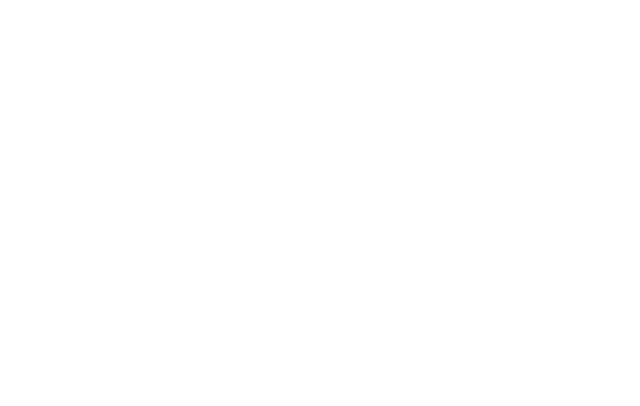
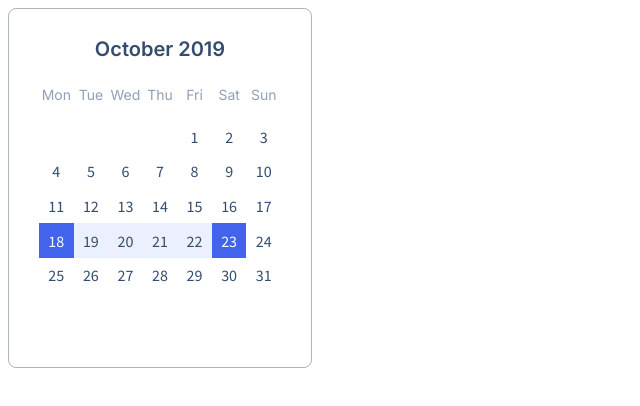
Before and after one commit to js-tasks-ru/htmlcss-20220120_vitalauto1980, a website: page 05-lection3/03-calendar/index.html in a window 1280 px wide. Shown: the whole page, without its empty margins (0-640 px from the left). Drawn offline with Linux system fonts and the light colour scheme.

Commit message:
add calendar

```diff
--- a/05-lection3/03-calendar/calendar.css
+++ b/05-lection3/03-calendar/calendar.css
@@ -0,0 +1,67 @@
+.calendar {
+    max-width: 304px;
+    width: 100%;
+    background: var(--white);
+    border: 1px solid;
+    border-color: var(--grey-3);
+    box-sizing: border-box;
+    border-radius: 8px;
+    padding: 28px 30px 40px 30px;
+}
+.calendar__header {
+    font-family: 'Inter', sans-serif;
+    font-style: normal;
+    font-weight: 600;
+    font-size: 20px;
+    line-height: 24px;
+    color: var(--navy);
+    text-align: center;
+    margin: 0;
+    margin-bottom: 24px;
+}
+.calendar__wrapper {
+    position: relative;
+    padding-bottom: 100%;
+
+}
+.calendar__inner {
+    position: absolute;
+    top: 0;
+    left: 0;
+    right: 0;
+    bottom: 0;
+    display: grid;
+    grid-template-columns: repeat(7, 1fr);
+    grid-template-rows: repeat(7, 1fr);
+}
+.calendar__item {
+    display: flex;
+    align-items: center;
+    justify-content: center;
+    font-family: 'Source Sans Pro', sans-serif;
+    font-style: normal;
+    font-weight: normal;
+    font-size: 16px;
+    line-height: 20px;
+    color: var(--navy);
+}
+.calendar__item_day {
+    font-family: 'Inter', sans-serif;
+    font-style: normal;
+    font-weight: normal;
+    font-size: 14px;
+    line-height: 20px;
+    color: var(--grey-5);
+    display: flex;
+    align-items: flex-start;
+
+}
+.calendar__item_dark {
+    background: var(--blue-2);
+    color: var(--white);
+}
+.calendar__item_light {
+    background: rgba(160, 177, 245, 0.2);
+
+
+}
--- a/05-lection3/03-calendar/index.html
+++ b/05-lection3/03-calendar/index.html
@@ -7,6 +7,54 @@
         <title>Calendar</title>
     </head>
     <body>
-
+        <div class="calendar">
+            <h1 class="calendar__header">October 2019</h1>
+            <div class="calendar__wrapper">
+                <div class="calendar__inner">
+                    <span class="calendar__item calendar__item_day">Mon</span>
+                    <span class="calendar__item calendar__item_day">Tue</span>
+                    <span class="calendar__item calendar__item_day">Wed</span>
+                    <span class="calendar__item calendar__item_day">Thu</span>
+                    <span class="calendar__item calendar__item_day">Fri</span>
+                    <span class="calendar__item calendar__item_day">Sat</span>
+                    <span class="calendar__item calendar__item_day">Sun</span>
+                    <span class="calendar__item"></span>
+                    <span class="calendar__item"></span>
+                    <span class="calendar__item"></span>
+                    <span class="calendar__item"></span>
+                    <span class="calendar__item">1</span>
+                    <span class="calendar__item">2</span>
+                    <span class="calendar__item">3</span>
+                    <span class="calendar__item">4</span>
+                    <span class="calendar__item">5</span>
+                    <span class="calendar__item">6</span>
+                    <span class="calendar__item">7</span>
+                    <span class="calendar__item">8</span>
+                    <span class="calendar__item">9</span>
+                    <span class="calendar__item">10</span>
+                    <span class="calendar__item">11</span>
+                    <span class="calendar__item">12</span>
+                    <span class="calendar__item">13</span>
+                    <span class="calendar__item">14</span>
+                    <span class="calendar__item">15</span>
+                    <span class="calendar__item">16</span>
+                    <span class="calendar__item">17</span>
+                    <span class="calendar__item calendar__item_dark">18</span>
+                    <span class="calendar__item calendar__item_light">19</span>
+                    <span class="calendar__item calendar__item_light">20</span>
+                    <span class="calendar__item calendar__item_light">21</span>
+                    <span class="calendar__item calendar__item_light">22</span>
+                    <span class="calendar__item calendar__item_dark">23</span>
+                    <span class="calendar__item">24</span>
+                    <span class="calendar__item">25</span>
+                    <span class="calendar__item">26</span>
+                    <span class="calendar__item">27</span>
+                    <span class="calendar__item">28</span>
+                    <span class="calendar__item">29</span>
+                    <span class="calendar__item">30</span>
+                    <span class="calendar__item">31</span>
+                </div>
+            </div>
+        </div>
     </body>
 </html>
--- a/assets/css/main.css
+++ b/assets/css/main.css
@@ -6,11 +6,14 @@
     --pink: #F784AD;
     --purple: #7048E8;
     --blue: #374FC7;
+    --blue-2: #4263eb;
+    --navy: #334d6e;
     --red: #F03D3E;
     --grey-1: #F8F9FA;
     --grey-2: #DDE2E5;
     --grey-3: #ACB5BD;
     --grey-4: #495057;
+    --grey-5: #90a0b7;
 
     --error: var(--red);
     --success: var(--blue);
--- a/assets/fonts/fonts.css
+++ b/assets/fonts/fonts.css
@@ -1 +1,3 @@
 @import url('https://fonts.googleapis.com/css2?family=Roboto:ital,wght@0,100;0,300;0,400;0,500;0,700;0,900;1,100;1,300;1,400;1,500;1,700;1,900&display=swap');
+@import url('https://fonts.googleapis.com/css2?family=Inter:wght@400;600&display=swap');
+@import url('https://fonts.googleapis.com/css2?family=Source+Sans+Pro&display=swap');
```
